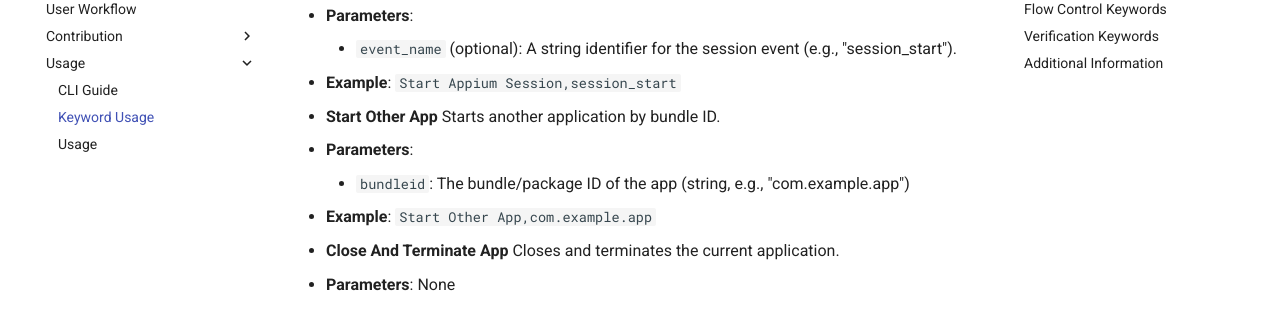
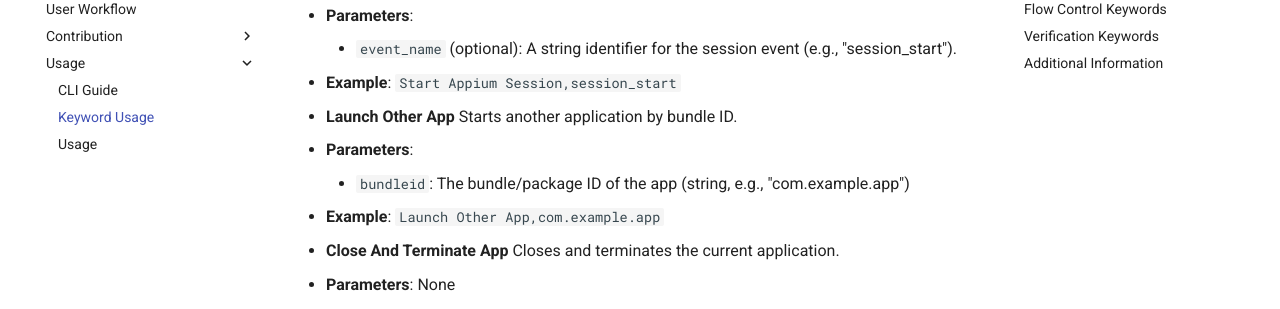
Before and after one commit to thakur-patel/optics-framework, an MkDocs documentation site: the page built from docs/usage/keyword_usage.md, in a window 1280 px wide and 900 px high, scrolled down 7286 px. Shown: the part 153-462 px from the top of the window. Built offline with MkDocs 1.6.1 and Material for MkDocs 9.7.7, drawn with Linux system fonts in a browser that asks for light colours.

Commit message:
fix: rename "Start Other App" to "Launch Other App" for consistency

```diff
--- a/docs/usage/keyword_usage.md
+++ b/docs/usage/keyword_usage.md
@@ -256,11 +256,11 @@ These keywords manage application lifecycle operations.
     - `event_name` (optional): A string identifier for the session event (e.g., "session_start").
   - **Example**: `Start Appium Session,session_start`
 
-- **Start Other App**
+- **Launch Other App**
   Starts another application by bundle ID.
   - **Parameters**:
     - `bundleid`: The bundle/package ID of the app (string, e.g., "com.example.app")
-  - **Example**: `Start Other App,com.example.app`
+  - **Example**: `Launch Other App,com.example.app`
 
 - **Close And Terminate App**
   Closes and terminates the current application.
```
